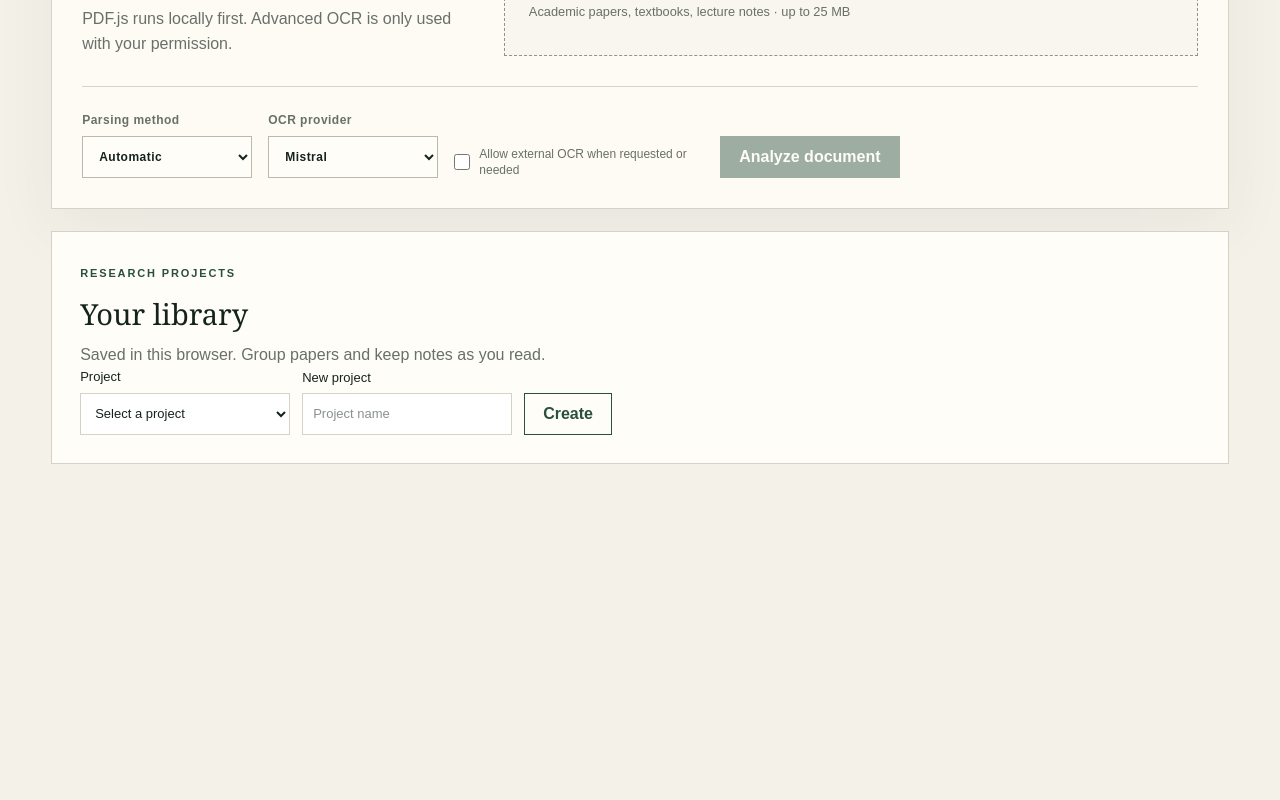
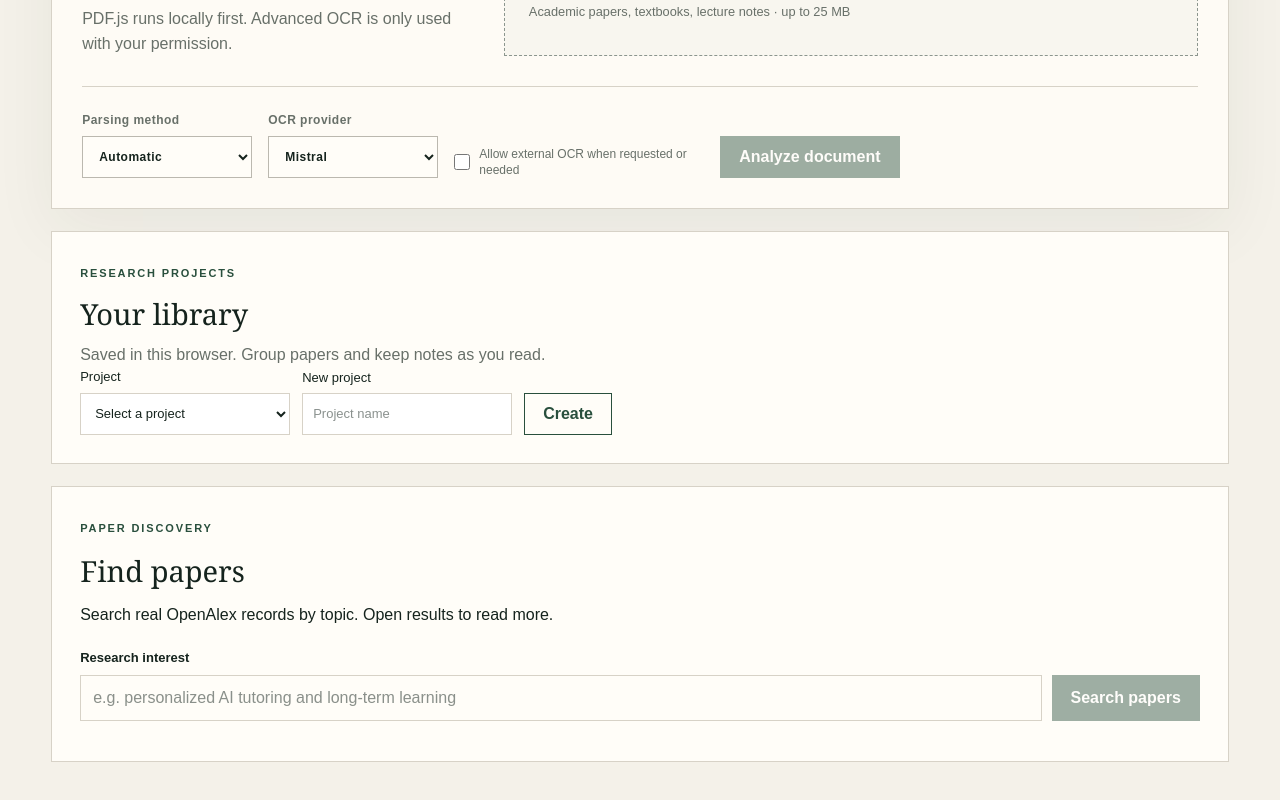
Before and after one commit to builtbybayn/hack-26, a Next.js app: page / in a window 1280 px wide. Shown: the part 479-1279 px from the top of the page. Before the commit the page ends 1023 px from the top, so only its background shows below. Built offline with nearby package versions, Linux system fonts and the light colour scheme.

Commit message:
Add topic-first paper discovery

```diff
--- a/src/app/api/recommendations/route.ts
+++ b/src/app/api/recommendations/route.ts
@@ -1,16 +1,25 @@
 import { failure, readJson, routeError, success, timeoutSignal } from "@/lib/api/route-helpers";
-import { recommendationsSchema, recommendPapers } from "@/lib/research/recommendations";
+import {
+  recommendationsSchema,
+  recommendPapers,
+  searchTopicPapers,
+  topicRecommendationsSchema,
+} from "@/lib/research/recommendations";
 import { ResearchError } from "@/lib/research/provider";
 
 export async function POST(request: Request): Promise<Response> {
   try {
-    const parsed = recommendationsSchema.safeParse(await readJson(request));
-    if (!parsed.success)
+    const body = await readJson(request);
+    const topic = topicRecommendationsSchema.safeParse(body);
+    if (topic.success)
+      return success(await searchTopicPapers(topic.data, timeoutSignal(request, 20_000)));
+    const document = recommendationsSchema.safeParse(body);
+    if (!document.success)
       return failure(
         "INVALID_REQUEST",
-        "Provide a parsed document, its analysis, and an optional limit from 1 to 20.",
+        "Provide a topic or an analyzed document and a valid limit.",
       );
-    return success(await recommendPapers(parsed.data, timeoutSignal(request, 20_000)));
+    return success(await recommendPapers(document.data, timeoutSignal(request, 20_000)));
   } catch (error) {
     if (error instanceof ResearchError)
       return failure(error.code, error.message, error.code === "SEARCH_RATE_LIMITED" ? 429 : 502);
--- a/src/features/document-intelligence/DocumentIntelligence.tsx
+++ b/src/features/document-intelligence/DocumentIntelligence.tsx
@@ -15,7 +15,6 @@ import type {
 } from "@/types/intelligence";
 import type { ParsedDocument } from "@/types/ingestion";
 import { ResearchProjects } from "@/features/projects/ResearchProjects";
-import { RecommendationsPanel } from "@/features/recommendations/RecommendationsPanel";
 import {
   analyzeDocument,
   evaluateAnswers,
@@ -393,9 +392,6 @@ export function DocumentIntelligence() {
 
       {analysis && (
         <>
-          {document && (
-            <RecommendationsPanel key={document.id} document={document} analysis={analysis} />
-          )}
           <section className="insight-grid">
             <article className="subject-card">
               <span className="step">02 · UNDERSTANDING</span>
--- a/src/features/projects/ResearchProjects.tsx
+++ b/src/features/projects/ResearchProjects.tsx
@@ -255,15 +255,12 @@ export function ResearchProjects({
           </div>
         )}
       </section>
-      {document && analysis && (
-        <RecommendationsPanel
-          key={document.id}
-          document={document}
-          analysis={analysis}
-          onSavePaper={selected ? savePaper : undefined}
-          savedPaperIds={selected?.papers.map((paper) => paper.id) ?? []}
-        />
-      )}
+      <RecommendationsPanel
+        document={document ?? undefined}
+        analysis={analysis ?? undefined}
+        onSavePaper={selected ? savePaper : undefined}
+        savedPaperIds={selected?.papers.map((paper) => paper.id) ?? []}
+      />
       {selected && (
         <SynthesisPanel
           key={selected.id}
--- a/src/features/recommendations/RecommendationsPanel.tsx
+++ b/src/features/recommendations/RecommendationsPanel.tsx
@@ -4,7 +4,7 @@ import { useEffect, useRef, useState } from "react";
 import { requestRecommendations } from "@/lib/api/research-client";
 import type { ParsedDocument } from "@/types/ingestion";
 import type { DocumentAnalysis } from "@/types/intelligence";
-import type { RecommendationsResult } from "@/types/research";
+import type { RecommendationsRequest, RecommendationsResult } from "@/types/research";
 import type { PaperRecord } from "@/types/research";
 import styles from "./recommendations.module.css";
 
@@ -14,28 +14,33 @@ export function RecommendationsPanel({
   onSavePaper,
   savedPaperIds = [],
 }: {
-  document: ParsedDocument;
-  analysis: DocumentAnalysis;
+  document?: ParsedDocument;
+  analysis?: DocumentAnalysis;
   onSavePaper?: (paper: PaperRecord) => Promise<void>;
   savedPaperIds?: string[];
 }) {
   const [result, setResult] = useState<RecommendationsResult | null>(null);
+  const [topic, setTopic] = useState("");
+  const [topicResult, setTopicResult] = useState(false);
   const [loading, setLoading] = useState(false);
   const [error, setError] = useState<string | null>(null);
   const controller = useRef<AbortController | null>(null);
   useEffect(() => () => controller.current?.abort(), []);
 
-  async function search() {
+  async function search(input: RecommendationsRequest) {
     controller.current?.abort();
     const current = new AbortController();
     controller.current = current;
     setLoading(true);
     setError(null);
+    setResult(null);
     try {
-      const response = await requestRecommendations({ document, analysis }, current.signal);
+      const response = await requestRecommendations(input, current.signal);
       if (current.signal.aborted) return;
-      if (response.ok) setResult(response.data);
-      else setError(response.error.message);
+      if (response.ok) {
+        setResult(response.data);
+        setTopicResult("topic" in input);
+      } else setError(response.error.message);
     } catch {
       if (!current.signal.aborted) setError("The paper search failed. Please retry.");
     } finally {
@@ -47,17 +52,44 @@ export function RecommendationsPanel({
     <section className={styles.panel} aria-labelledby="recommendations-heading" aria-busy={loading}>
       <div className={styles.heading}>
         <div>
-          <span className="step">PAPER RECOMMENDATIONS</span>
-          <h2 id="recommendations-heading">Keep reading</h2>
+          <span className="step">PAPER DISCOVERY</span>
+          <h2 id="recommendations-heading">Find papers</h2>
           <p>
-            Find background reading and related work in OpenAlex. Only concept names and topics are
-            sent.
+            Search real OpenAlex records by topic.
+            {onSavePaper ? " Save useful papers to your project." : " Open results to read more."}
           </p>
         </div>
-        <button className="secondary" onClick={search} disabled={loading}>
-          {loading ? "Searching…" : result ? "Search again" : "Find papers"}
+      </div>
+      <form
+        className={styles.topicForm}
+        onSubmit={(event) => {
+          event.preventDefault();
+          if (topic.trim().length >= 3) void search({ topic: topic.trim() });
+        }}
+      >
+        <label htmlFor="paper-topic">Research interest</label>
+        <div>
+          <input
+            id="paper-topic"
+            value={topic}
+            onChange={(event) => setTopic(event.target.value)}
+            maxLength={240}
+            placeholder="e.g. personalized AI tutoring and long-term learning"
+          />
+          <button className="primary" type="submit" disabled={loading || topic.trim().length < 3}>
+            Search papers
           </button>
         </div>
+      </form>
+      {document && analysis && (
+        <button
+          className="secondary"
+          onClick={() => void search({ document, analysis })}
+          disabled={loading}
+        >
+          Find papers related to current document
+        </button>
+      )}
       {loading && <p role="status">Searching scholarly records…</p>}
       {error && (
         <p className="error" role="alert">
@@ -72,11 +104,18 @@ export function RecommendationsPanel({
             ))}
           </div>
           <div className={styles.groups}>
-            {(["background", "related"] as const).map((kind) => {
+            {(topicResult ? (["related"] as const) : (["background", "related"] as const)).map(
+              (kind) => {
                 const papers = result.recommendations.filter((entry) => entry.kind === kind);
                 return (
                   <div key={kind}>
-                  <h3>{kind === "background" ? "Read first" : "Related"}</h3>
+                    <h3>
+                      {topicResult
+                        ? "Search results"
+                        : kind === "background"
+                          ? "Read first"
+                          : "Related"}
+                    </h3>
                     {!papers.length && (
                       <p>No {kind === "background" ? "background" : "related"} papers found.</p>
                     )}
@@ -90,7 +129,9 @@ export function RecommendationsPanel({
                           </h4>
                           <p className={styles.metadata}>
                             {[
-                            paper.authors.length ? paper.authors.join(", ") : "Authors unavailable",
+                              paper.authors.length
+                                ? paper.authors.join(", ")
+                                : "Authors unavailable",
                               paper.year,
                               paper.venue,
                             ]
@@ -106,7 +147,7 @@ export function RecommendationsPanel({
                               ? "Open-access PDF available"
                               : "Open-access PDF unavailable"}
                           </p>
-                        {!!conceptIds.length && (
+                          {!!conceptIds.length && analysis && (
                             <p>
                               Background for:{" "}
                               {conceptIds
@@ -155,7 +196,8 @@ export function RecommendationsPanel({
                     </ul>
                   </div>
                 );
-            })}
+              },
+            )}
           </div>
           <details className={styles.searches}>
             <summary>Searches performed</summary>
--- a/src/features/recommendations/recommendations.module.css
+++ b/src/features/recommendations/recommendations.module.css
@@ -19,6 +19,32 @@
 }
 .panel p {
   line-height: 1.6;
+}
+.topicForm {
+  margin: 20px 0 12px;
+}
+.topicForm label {
+  display: block;
+  margin-bottom: 8px;
+  font-size: 13px;
+  font-weight: 700;
+}
+.topicForm > div {
+  display: flex;
+  flex-wrap: wrap;
+  gap: 10px;
+}
+.topicForm input {
+  flex: 1 1 260px;
+  min-width: 0;
+  padding: 10px 12px;
+  border: 1px solid var(--line);
+  background: var(--white);
+  color: inherit;
+}
+.topicForm input:focus-visible {
+  outline: 3px solid #93ad9f;
+  outline-offset: 2px;
 }
 .groups {
   display: grid;
--- a/src/lib/api/research-mock.ts
+++ b/src/lib/api/research-mock.ts
@@ -45,3 +45,19 @@ export const MOCK_RECOMMENDATIONS = {
     warnings: ["Mock recommendations; abstracts unavailable for 2 results."],
   },
 } satisfies RecommendationsResponse;
+
+export const MOCK_TOPIC_RECOMMENDATIONS = {
+  ok: true,
+  data: {
+    recommendations: [
+      {
+        ...MOCK_RECOMMENDATIONS.data.recommendations[1],
+        conceptIds: [],
+      },
+    ],
+    queries: [
+      { text: "fractional vector calculus", kind: "related", provider: "openalex", resultCount: 1 },
+    ],
+    warnings: ["Mock topic search; abstract unavailable for 1 result."],
+  },
+} satisfies RecommendationsResponse;
--- a/src/lib/research/recommendations.ts
+++ b/src/lib/research/recommendations.ts
@@ -24,6 +24,36 @@ export const recommendationsSchema = z
   .refine(({ document, analysis }) => document.id === analysis.graph.documentId, {
     message: "The analysis must belong to this document.",
   });
+
+export const topicRecommendationsSchema = z.object({
+  topic: z.string().trim().min(3).max(240),
+  limit: z.number().int().min(1).max(20).default(8),
+});
+
+export async function searchTopicPapers(
+  input: z.infer<typeof topicRecommendationsSchema>,
+  signal?: AbortSignal,
+  provider: ResearchProvider = openAlex,
+): Promise<RecommendationsResult> {
+  const query = input.topic.replace(/\s+/g, " ");
+  const papers = await provider.search(query, { limit: input.limit, signal });
+  const missingAbstracts = papers.filter((paper) => !paper.abstract).length;
+  return {
+    recommendations: papers.map((paper) => ({
+      paper,
+      kind: "related",
+      conceptIds: [],
+      reason: null,
+    })),
+    queries: [
+      { text: query, kind: "related", provider: provider.name, resultCount: papers.length },
+    ],
+    warnings: [
+      ...(!papers.length ? ["No matching papers found. Try a more specific topic."] : []),
+      ...(missingAbstracts ? [`Abstract unavailable for ${missingAbstracts} results.`] : []),
+    ],
+  };
+}
 
 type Input = z.infer<typeof recommendationsSchema>;
 const normalize = (value: string) =>
```
Also changed, not shown: src/types/research.ts (+9 -1 lines), 3 other files (tests, documents, lock files or other folders). Lines whose indentation alone changed are shown as unchanged.
